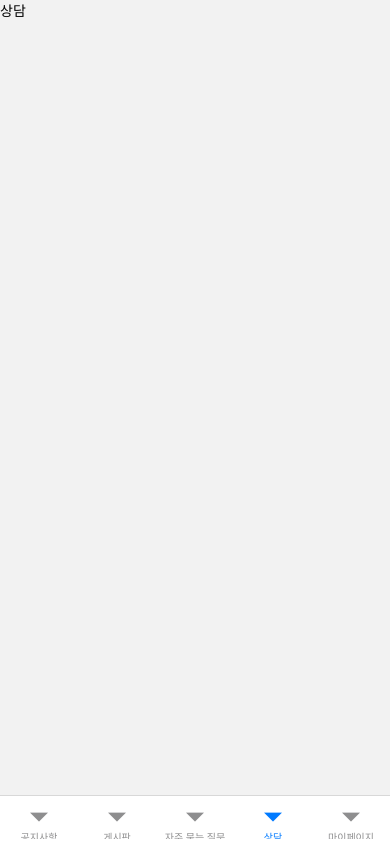
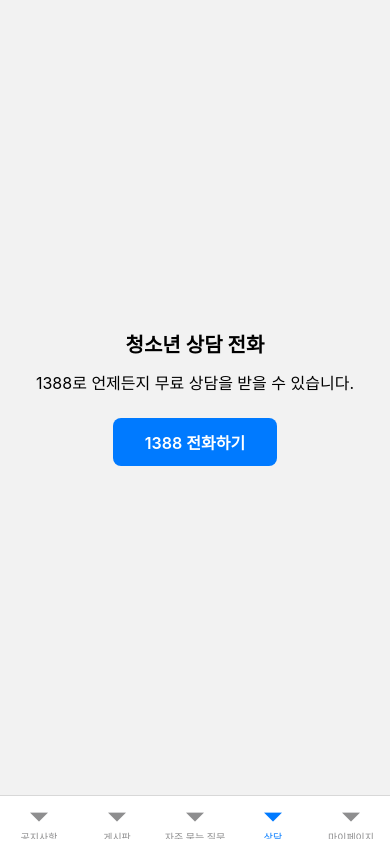
Before and after one commit to seyoungjeong/ondream, a React Native app in the folder mobile/: screen /Counseling in a window 390 px wide. Built offline with nearby package versions, Linux system fonts and the light colour scheme.

Commit message:
feat: add native counseling screen with tap-to-call

```diff
--- a/mobile/src/screens/CounselingScreen.tsx
+++ b/mobile/src/screens/CounselingScreen.tsx
@@ -1,10 +1,28 @@
 import React from 'react';
-import { View, Text } from 'react-native';
+import { View, Text, TouchableOpacity, StyleSheet, Linking } from 'react-native';
+
+const HOTLINE_NUMBER = '1388';
 
 export default function CounselingScreen() {
   return (
-    <View>
-      <Text>상담</Text>
+    <View style={styles.container}>
+      <Text style={styles.title}>청소년 상담 전화</Text>
+      <Text style={styles.description}>1388로 언제든지 무료 상담을 받을 수 있습니다.</Text>
+      <TouchableOpacity
+        style={styles.callButton}
+        onPress={() => Linking.openURL(`tel:${HOTLINE_NUMBER}`)}
+        testID="counseling-call-button"
+      >
+        <Text style={styles.callButtonText}>1388 전화하기</Text>
+      </TouchableOpacity>
     </View>
   );
 }
+
+const styles = StyleSheet.create({
+  container: { flex: 1, alignItems: 'center', justifyContent: 'center', padding: 24 },
+  title: { fontSize: 20, fontWeight: '600', marginBottom: 12 },
+  description: { fontSize: 16, textAlign: 'center', marginBottom: 24 },
+  callButton: { backgroundColor: '#007AFF', paddingHorizontal: 32, paddingVertical: 12, borderRadius: 8 },
+  callButtonText: { color: '#FFFFFF', fontSize: 16, fontWeight: '600' },
+});
```
Also changed, not shown: 1 other file (tests, documents, lock files or other folders).
